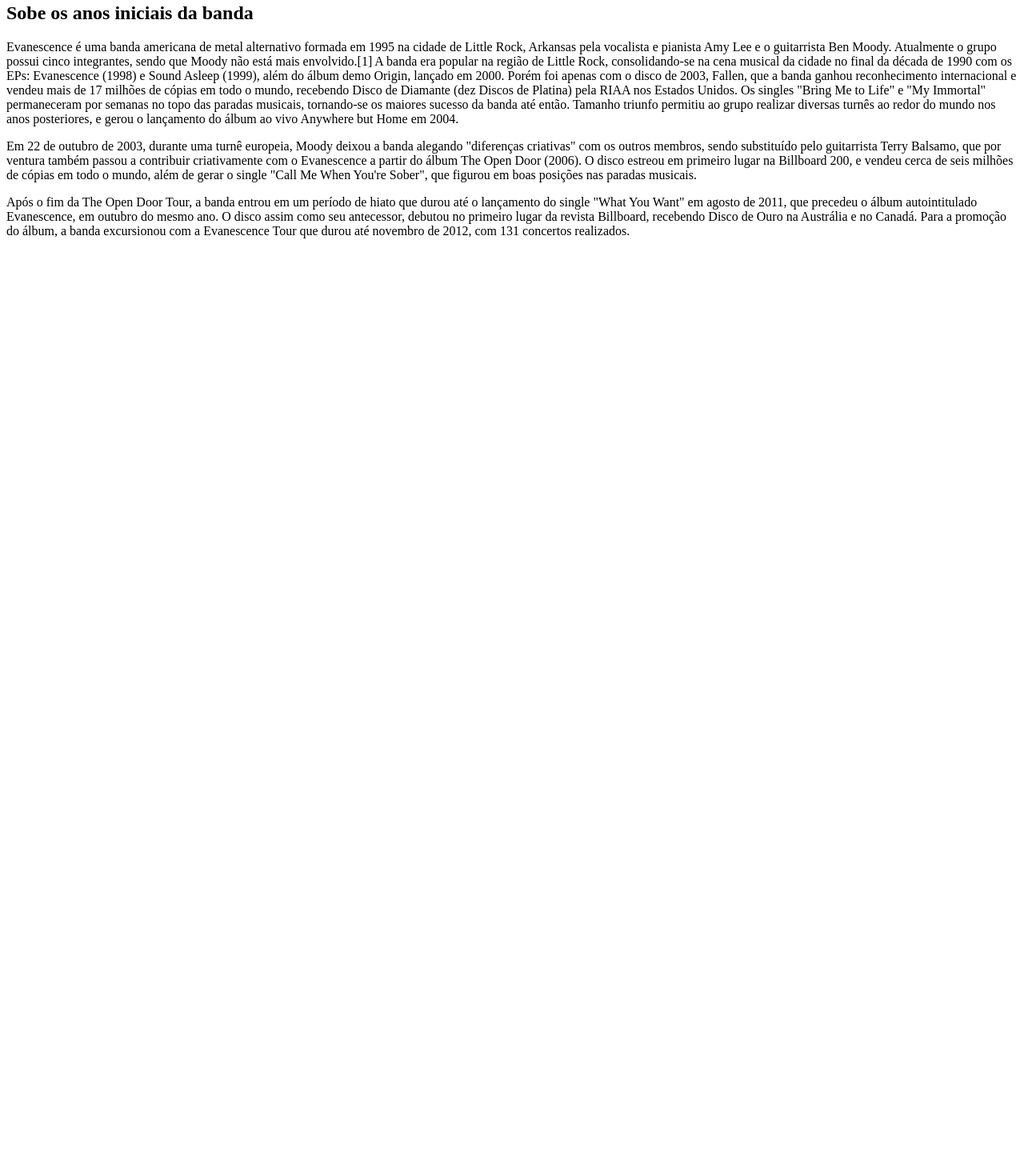
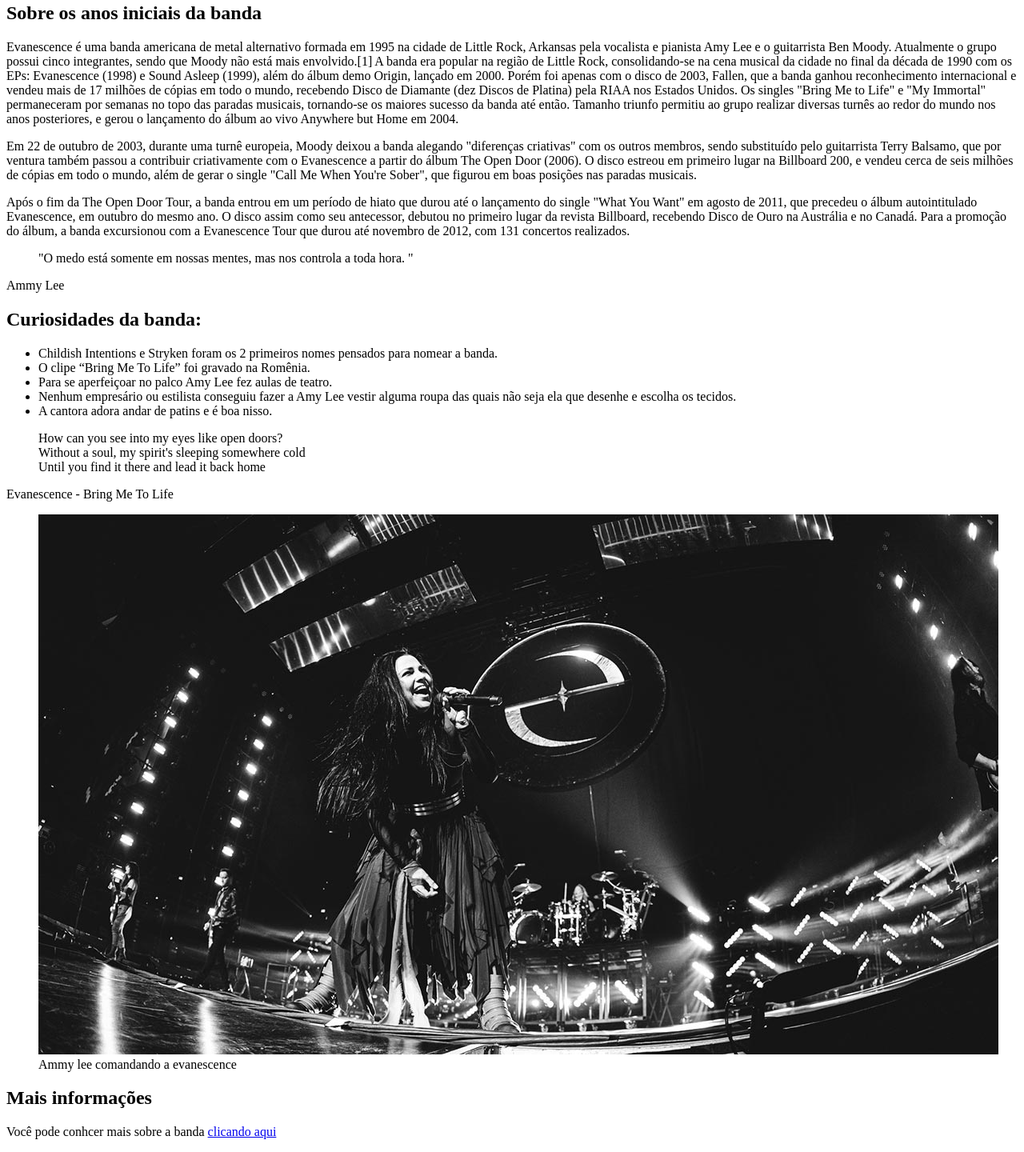
Before and after one commit to HirlanFerreira/Tributo-a-banda-Evanescence, a plain HTML site: page index.html in a window 1280 px wide. Shown: the part 1305-2745 px from the top of the page at 80% size. Before the commit the page ends 1619 px from the top, so only its background shows below. Drawn offline with Linux system fonts and the light colour scheme.

Commit message:
first commit

```diff
--- a/index.html
+++ b/index.html
@@ -22,7 +22,7 @@
       </div>
       <!-- Biografia -->
       <div class="bografh">
-        <h2>Sobe os anos iniciais da banda</h2>
+        <h2>Sobre os anos iniciais da banda</h2>
         <p>
           Evanescence é uma banda americana de metal alternativo formada em 1995
           na cidade de Little Rock, Arkansas pela vocalista e pianista Amy Lee e
@@ -61,6 +61,57 @@
           realizados.
         </p>
       </div>
+      <!-- Container de citação -->
+      <div class="quotes-container">
+        <blockquote>
+          "O medo está somente em nossas mentes, mas nos controla a toda hora. "
+        </blockquote>
+        <p>Ammy Lee</p>
+      </div>
+
+      <!-- Curiosidades -->
+      <div class="curiosities-container">
+        <h2>Curiosidades da banda:</h2>
+        <ul>
+          <li>
+            <span class="bold">Childish Intentions</span> e
+            <span class="old">Stryken</span> foram os 2 primeiros nomes pensados
+            para nomear a banda.
+          </li>
+          <li>O clipe “Bring Me To Life” foi gravado na Romênia.</li>
+          <li>Para se aperfeiçoar no palco Amy Lee fez aulas de teatro.</li>
+          <li>
+            Nenhum empresário ou estilista conseguiu fazer a Amy Lee vestir
+            alguma roupa das quais não seja ela que desenhe e escolha os
+            tecidos.
+          </li>
+          <li>A cantora adora andar de patins e é boa nisso.</li>
+        </ul>
+      </div>
+      <!-- Segunda citação -->
+      <div class="quotes-container">
+        <blockquote>
+          How can you see into my eyes like open doors? <br />
+          Without a soul, my spirit's sleeping somewhere cold <br />
+          Until you find it there and lead it back home <br />
+        </blockquote>
+        <p>Evanescence - Bring Me To Life</p>
+      </div>
+      <!-- Segunda imagem -->
+      <div class="-img-bold">
+        <figure>
+          <img src="img/Evanescence.jpg" alt="Evanescence em um Show" />
+          <figcaption>Ammy lee comandando a evanescence</figcaption>
+        </figure>
+      </div>
+      <!-- mais informações -->
+      <div class="moreinfo-container">
+        <h2>Mais informações</h2>
+        <p>
+          Você pode conhcer mais sobre a banda
+          <a href="https://pt.wikipedia.org/wiki/Evanescence">clicando aqui</a>
+        </p>
+      </div>
     </div>
   </body>
 </html>
```
Also changed, not shown: 1 other file.
